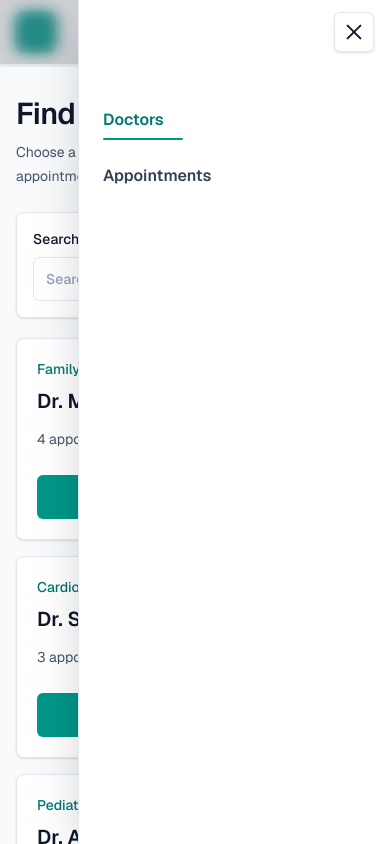
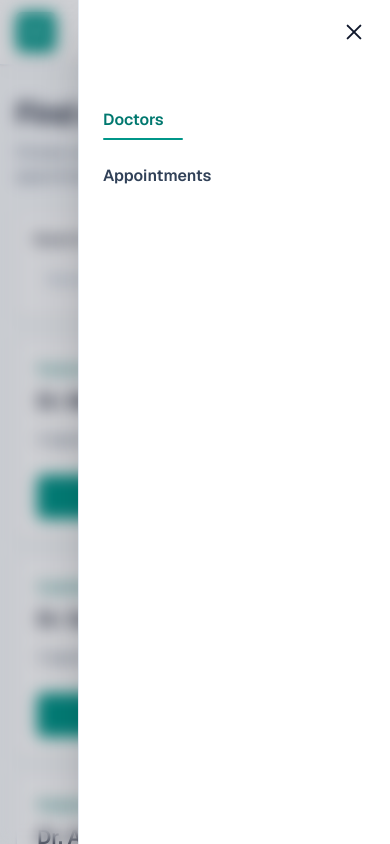
Before and after one commit to Tnath1/virtucare.tst, a Next.js app: page / in a window 390 px wide. Both pictures are taken after a click on the button "Open menu". Shown: the top 844 px of the page. Built offline with nearby package versions, Linux system fonts and the light colour scheme.

Commit message:
fix: refine mobile navigation drawer

```diff
--- a/src/components/shared/site-nav.tsx
+++ b/src/components/shared/site-nav.tsx
@@ -33,6 +33,7 @@ export function SiteNav() {
   }, [isMenuOpen]);
 
   return (
+    <>
       <header className="fixed inset-x-0 top-0 z-50 border-b border-slate-200 bg-white/95 shadow-sm backdrop-blur">
         <nav className="mx-auto flex h-16 w-full max-w-5xl items-center justify-between px-4 sm:px-6">
           <Link
@@ -61,7 +62,6 @@ export function SiteNav() {
                     isActive && "text-teal-700 after:scale-x-100",
                   )}
                   aria-current={isActive ? "page" : undefined}
-                onClick={() => setIsMenuOpen(false)}
                 >
                   {item.label}
                 </Link>
@@ -71,7 +71,7 @@ export function SiteNav() {
 
           <button
             type="button"
-          className="relative z-[70] flex h-10 w-10 items-center justify-center rounded-md border border-slate-200 bg-white text-slate-900 shadow-sm transition hover:border-teal-600 hover:text-teal-700 sm:hidden"
+            className="relative z-70 flex h-10 w-10 items-center justify-center text-slate-900 transition hover:text-teal-700 sm:hidden"
             aria-label={isMenuOpen ? "Close menu" : "Open menu"}
             aria-expanded={isMenuOpen}
             onClick={() => setIsMenuOpen((currentValue) => !currentValue)}
@@ -83,30 +83,31 @@ export function SiteNav() {
               <span
                 className={cn(
                   "absolute left-0 top-0 h-0.5 w-5 rounded-full bg-current transition-transform duration-200",
-                isMenuOpen && "translate-y-[7px] rotate-45",
+                  isMenuOpen && "translate-y-1.75 rotate-45",
                 )}
               />
               <span
                 className={cn(
-                "absolute left-0 top-[7px] h-0.5 w-5 rounded-full bg-current transition-opacity duration-200",
+                  "absolute left-0 top-1.75 h-0.5 w-5 rounded-full bg-current transition-opacity duration-200",
                   isMenuOpen && "opacity-0",
                 )}
               />
               <span
                 className={cn(
                   "absolute bottom-0 left-0 h-0.5 w-5 rounded-full bg-current transition-transform duration-200",
-                isMenuOpen && "-translate-y-[7px] -rotate-45",
+                  isMenuOpen && "-translate-y-1.75 -rotate-45",
                 )}
               />
             </span>
           </button>
         </nav>
+      </header>
 
       <button
         type="button"
         aria-label="Close menu"
         className={cn(
-          "fixed inset-0 z-[55] bg-slate-900/20 opacity-0 backdrop-blur-sm transition-opacity duration-200 sm:hidden",
+          "fixed inset-0 z-55 min-h-dvh bg-slate-900/20 opacity-0 backdrop-blur-sm transition-opacity duration-200 sm:hidden",
           isMenuOpen
             ? "pointer-events-auto opacity-100"
             : "pointer-events-none",
@@ -116,11 +117,24 @@ export function SiteNav() {
 
       <aside
         className={cn(
-          "fixed right-0 top-0 z-[60] h-dvh w-[80vw] max-w-sm border-l border-slate-200 bg-white px-6 pb-6 pt-24 shadow-2xl transition-transform duration-300 ease-out sm:hidden",
+          "fixed right-0 top-0 z-60 h-dvh w-[80vw] max-w-sm border-l border-slate-200 bg-white px-6 pb-6 pt-24 shadow-2xl transition-transform duration-300 ease-out sm:hidden",
           isMenuOpen ? "translate-x-0" : "translate-x-full",
         )}
         aria-hidden={!isMenuOpen}
       >
+        <button
+          type="button"
+          className="absolute right-4 top-3 flex h-10 w-10 items-center justify-center text-slate-900 transition hover:text-teal-700"
+          aria-label="Close menu"
+          onClick={() => setIsMenuOpen(false)}
+        >
+          <span className="sr-only">Close menu</span>
+          <span className="relative h-4 w-5">
+            <span className="absolute left-0 top-1.75 h-0.5 w-5 rotate-45 rounded-full bg-current" />
+            <span className="absolute left-0 top-1.75 h-0.5 w-5 -rotate-45 rounded-full bg-current" />
+          </span>
+        </button>
+
         <div className="grid gap-2">
           {navItems.map((item) => {
             const isActive = item.isActive(pathname);
@@ -134,6 +148,7 @@ export function SiteNav() {
                   isActive && "text-teal-700 after:scale-x-100",
                 )}
                 aria-current={isActive ? "page" : undefined}
+                onClick={() => setIsMenuOpen(false)}
               >
                 {item.label}
               </Link>
@@ -141,6 +156,6 @@ export function SiteNav() {
           })}
         </div>
       </aside>
-    </header>
+    </>
   );
 }
```
Lines whose indentation alone changed are shown as unchanged.
